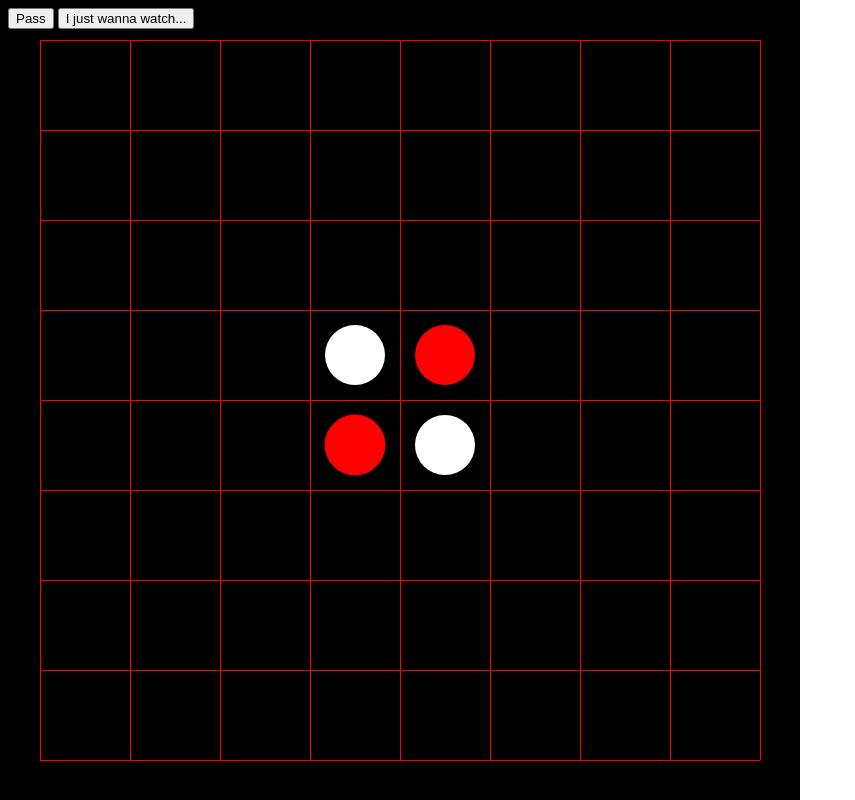
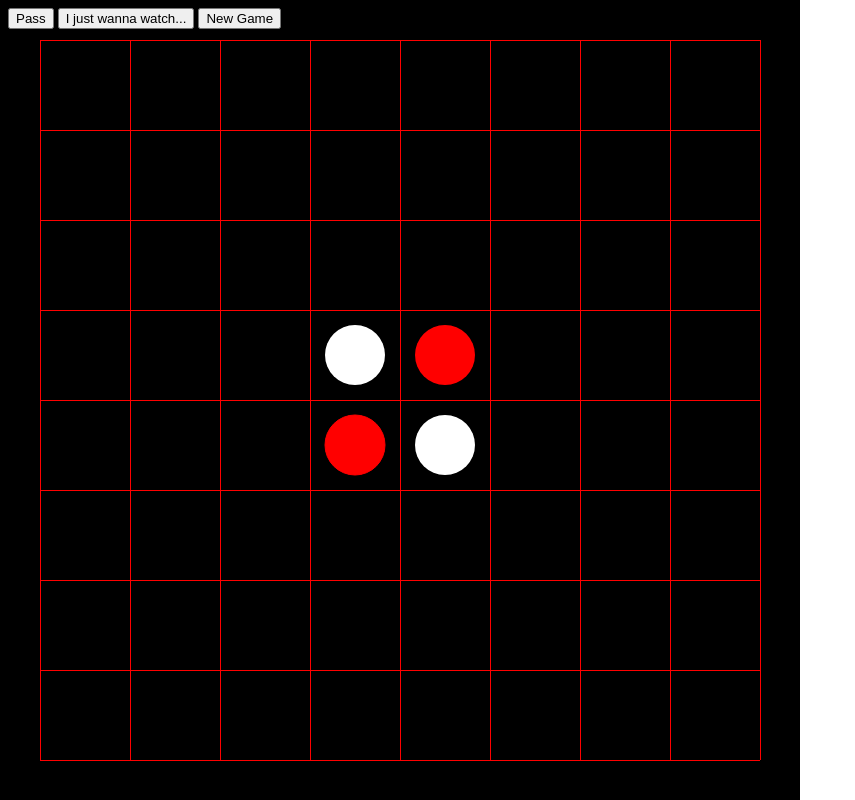
Before and after one commit to briannippert/Othello, a plain HTML site: page index.html in a window 1280 px wide. Shown: the whole page, without its empty margins (0-855 px from the left). Drawn offline with Linux system fonts and the light colour scheme.

Commit message:
New Game button added

```diff
--- a/game.js
+++ b/game.js
@@ -166,6 +166,7 @@ async function handleMouseClick(e) {
     }
     getCounts();
 }
+
 
 function passTurn(){
     player = "white";
--- a/index.html
+++ b/index.html
@@ -16,6 +16,7 @@
 <body>
   <button style="z-index: 10;" onclick="passTurn()">Pass</button>
   <button style="z-index: 10;" onclick="turnComputerOn()">I just wanna watch...</button>
+  <button style="z-index: 10;" onclick="newGame()">New Game</button>
   <canvas style="z-index: -1;" onclick="handleMouseClick(event)" onmousemove="handleMouseMove(event)" id="canvas"></canvas>
   <script src="game.js"></script>
 </body>
```
